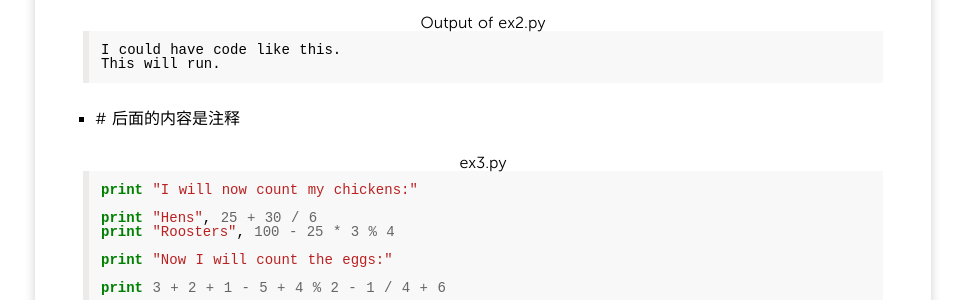
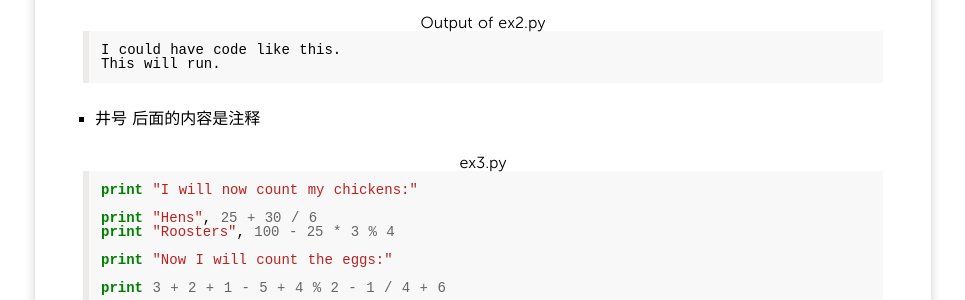
Before and after one commit to liu-ke/csukuangfj.github.io, a Jekyll site: the page built from _posts/2014/2014-03-12-learn-python-notes.md, in a window 1280 px wide and 900 px high, scrolled down 747 px. Shown: the part 150-450 px from the top of the window, without its empty margins (157-1122 px from the left). Built offline with Jekyll 4.4.1, drawn with Linux system fonts in a browser that asks for light colours; Markdown is read by kramdown in place of the engine named in the settings; comment, search, counter and statistics services are not loaded.

Commit message:
change # to 井号

````diff
--- a/_posts/2014/2014-03-12-learn-python-notes.md
+++ b/_posts/2014/2014-03-12-learn-python-notes.md
@@ -53,7 +53,7 @@ print "This will run."
     I could have code like this.
     This will run.
 
-- `#` 后面的内容是注释
+- 井号 后面的内容是注释
 
 <center>ex3.py</center>
 ```python
````
